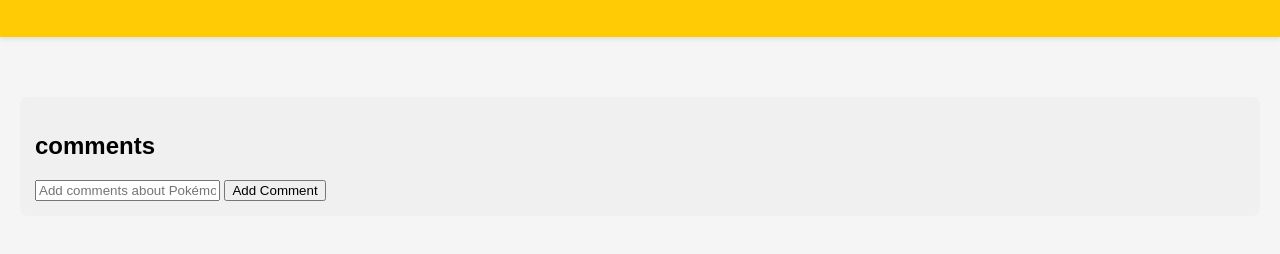
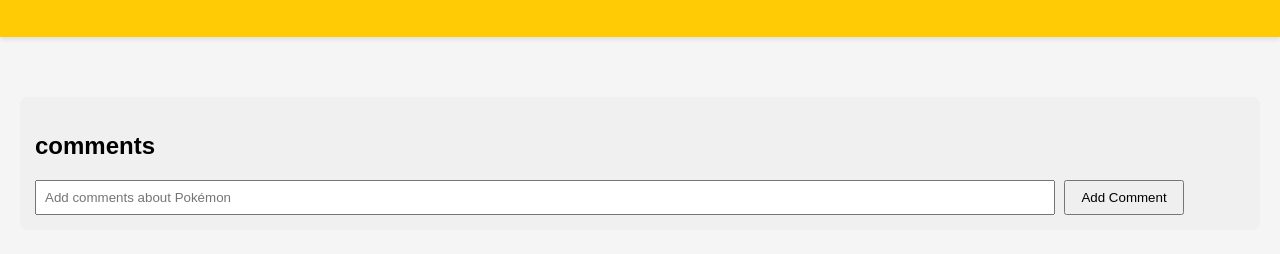
Before and after one commit to luckyantony/phase-1-pokemon-viewer, a plain HTML site: page index.html in a window 1280 px wide. Shown: the part 140-394 px from the top of the page. Drawn offline with Linux system fonts and the light colour scheme; no server answers.

Commit message:
styling the add comment btn

```diff
--- a/style/style.css
+++ b/style/style.css
@@ -103,3 +103,13 @@ header {
     background: #f0f0f0;
     border-radius: 8px;
 }
+
+#noteInput {
+    padding: 8px;
+    width: 1000px;
+    margin-right: 5px;
+}
+
+#addNoteBtn {
+    padding: 8px 15px;
+}
```
